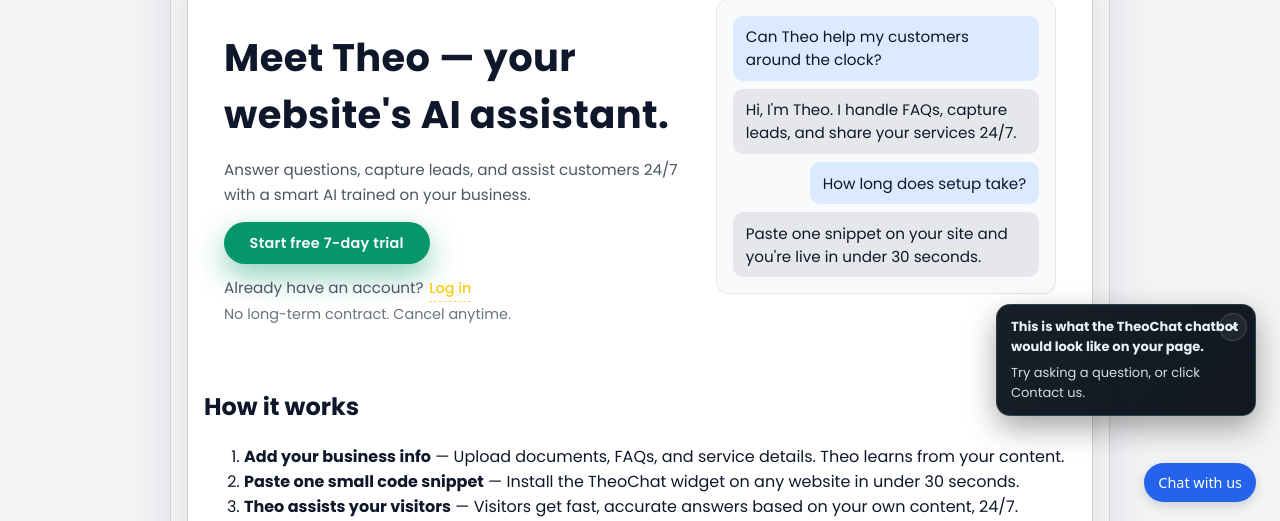
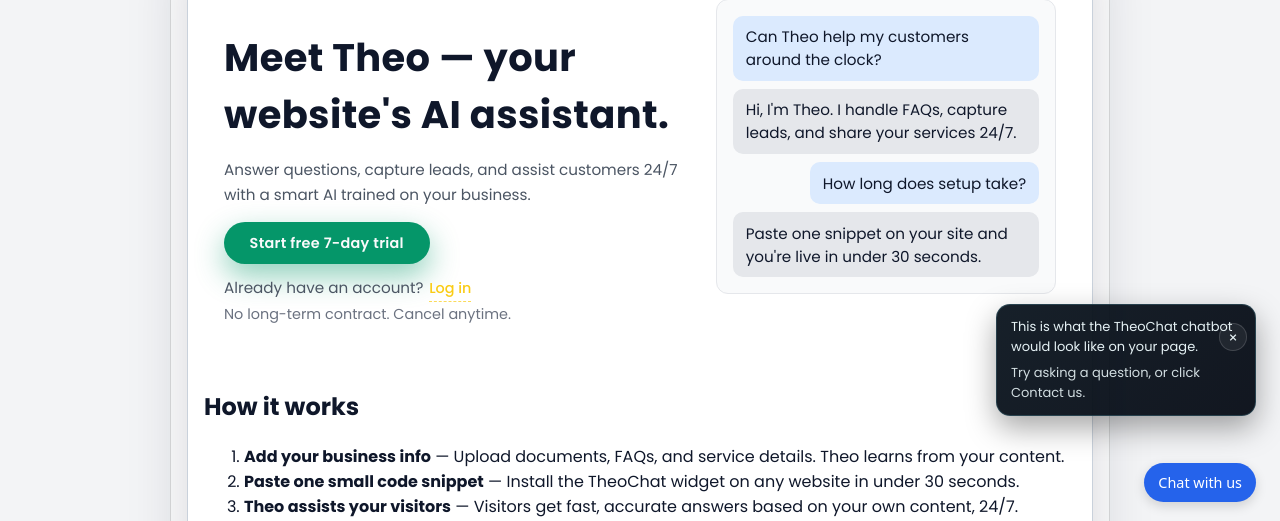
Before and after one commit to thebyrnedboy/AI-CHATBOT, a Flask app: page / in a window 1280 px wide. Shown: the part 274-795 px from the top of the page. Run offline with Flask 3, Linux system fonts and the light colour scheme; data comes from the database, SQL or seed files in the repository.

Commit message:
Fix demo helper bubble persistence on refresh + reposition close button to avoid text overlap

```diff
--- a/static/js/embed.js
+++ b/static/js/embed.js
@@ -151,7 +151,7 @@
       panel.style.opacity = "1";
       panel.style.transform = "translateY(0)";
     });
-    hideDemoHelper(true);
+    hideDemoHelper(false);
     try {
       window.dispatchEvent(new CustomEvent("theochat:open"));
     } catch (e) {}
@@ -371,9 +371,9 @@
     demoHelper.className = "demo-widget-helper";
     demoHelper.id = "tc-demo-helper";
     demoHelper.innerHTML = `
-      <button class="demo-widget-helper__close" type="button" aria-label="Dismiss">×</button>
-      <strong>This is what the TheoChat chatbot would look like on your page.</strong>
+      <div class="demo-widget-helper__title">This is what the TheoChat chatbot would look like on your page.</div>
       <p>Try asking a question, or click Contact us.</p>
+      <button class="demo-widget-helper__close demo-widget-helper__close--center" type="button" aria-label="Dismiss">×</button>
     `;
     document.body.appendChild(demoHelper);
     const closeBtn = demoHelper.querySelector(".demo-widget-helper__close");
--- a/templates/base.html
+++ b/templates/base.html
@@ -209,6 +209,14 @@
     .demo-widget-helper__close:focus {
       outline: 2px solid rgba(255,255,255,0.4);
       outline-offset: 2px;
+    }
+
+    .demo-widget-helper__close--center {
+      position: static;
+      display: inline-flex;
+      margin: 10px auto 0;
+      width: 32px;
+      height: 32px;
     }
 
     .demo-widget-helper p {
--- a/templates/index.html
+++ b/templates/index.html
@@ -537,7 +537,7 @@
 
     <div class="card">
       <h3>Chat preview</h3>
-      <p>Ask questions and watch responses stream from /chat_stream.</p>
+      <p>Ask questions and watch responses stream from your TheoChat</p>
       <div id="chat-panel">
         <div id="chat"></div>
         <div class="chat-input-row">
```
